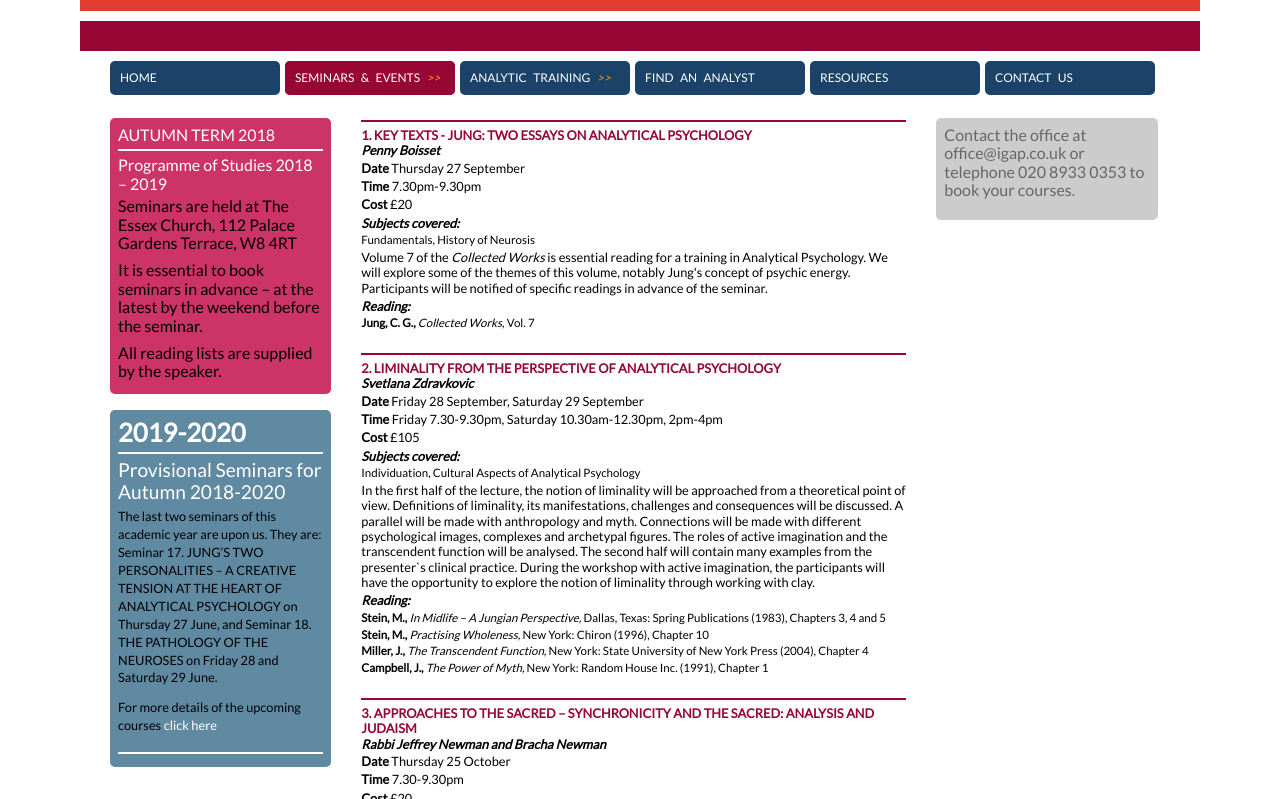
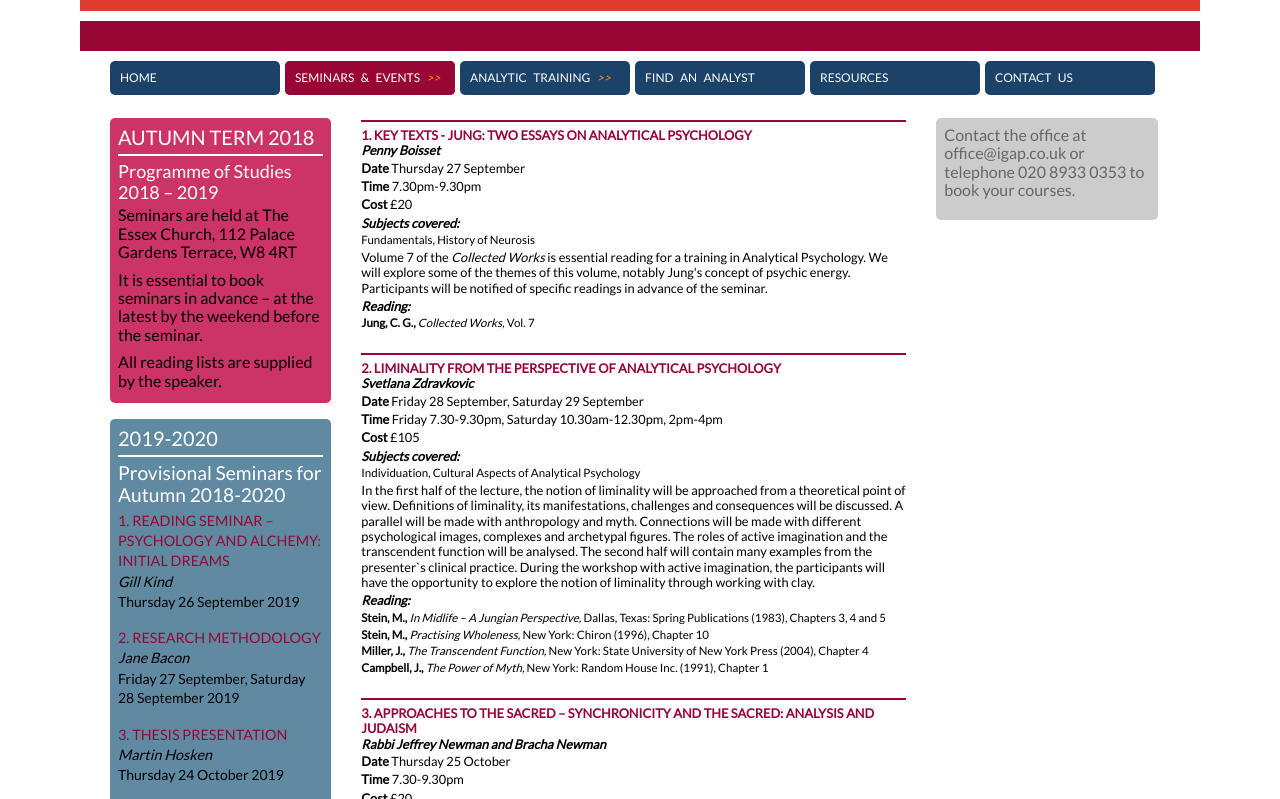
Before and after one commit to CHKass/IGAPgit, a website: page app/autumn.html in a window 1280 px wide. Shown: the part 134-933 px from the top of the page. Drawn offline with Linux system fonts and the light colour scheme.

Commit message:
Provisional list for Autumn 2019 - ready to go up in mid June

```diff
--- a/app/assets/styles/modules/_content-area.css
+++ b/app/assets/styles/modules/_content-area.css
@@ -155,7 +155,7 @@
 .col-aut h2 {
 	color:#fff;
 	font-weight:300;
-	font-size:16px;
+	font-size:18px;
 	box-sizing:border-box;
 }
 .col-aut p {
@@ -214,6 +214,35 @@
 	color:#e23b30;
 	text-decoration:none;
 	}
+.box-title {
+	font-size:20px;
+	font-weight:500;
+	color:#fff;
+	border-bottom:2px solid #fff;
+	padding-bottom:5px;
+	margin-top:0;
+	margin-bottom:5px;
+}
+.prov-tit {
+	font-size:.9rem;
+	font-weight:500;
+	line-height:1rem;
+	color:#970635;
+	margin-bottom:0;
+}
+.prov-aut {
+	font-size:.9rem;
+	font-weight:500;
+	line-height:1rem;
+	color:#000;
+	margin-bottom:0;
+}
+.prov-dat {
+	font-size:14px;
+	font-weight:300;
+	color:#000;
+	padding-bottom:5px;
+}
 
 .box {
 	background-color:#C36;
--- a/app/autumn.html
+++ b/app/autumn.html
@@ -79,18 +79,35 @@
 			<div class="col-area group">
                 <div class="col-a">
 				    <div class="col-aut">
-               	    	<h2 class="term">AUTUMN TERM 2018</h2>
+               	    	<h1 class="box-title">AUTUMN TERM 2018</h1>
 				    		<h2>Programme of Studies 2018 – 2019</h2>
 				    			<p>Seminars are held at The Essex Church, 112 Palace Gardens Terrace, W8 4RT</p>
                                 <p>It is essential to book seminars in advance – <strong>at the latest by the weekend before the seminar.</strong></p>
                                 <p>All reading lists are supplied by the speaker.</p>
                     </div>
                     <div class="col-greyblue">
-                        <h1>2019-2020</h1>
+                        <h1 class="box-title">2019-2020</h1>
                             <h2>Provisional Seminars for Autumn 2018-2020</h2>
-                                <p>The last two seminars of this academic year are upon us. They    are: Seminar 17. JUNG’S TWO PERSONALITIES – A CREATIVE TENSION     AT THE HEART OF ANALYTICAL PSYCHOLOGY on Thursday 27 June, and  Seminar 18. THE PATHOLOGY OF THE NEUROSES on Friday 28 and   Saturday 29 June.</p>
+                                <p class="prov-tit">1. READING SEMINAR – PSYCHOLOGY AND ALCHEMY: INITIAL DREAMS</p>
+                                <p class="prov-aut"><em>Gill Kind</em></p>
+                                <p class="prov-dat">Thursday 26 September 2019</p>
+                                <p class="prov-tit">2. RESEARCH METHODOLOGY</p>
+                                <p class="prov-aut"><em>Jane Bacon</em></p>
+                                <p class="prov-dat">Friday 27 September, Saturday 28 September 2019</p>
+                                <p class="prov-tit">3. THESIS PRESENTATION</p>
+                                <p class="prov-aut"><em>Martin Hosken</em></p>
+                                <p class="prov-dat">Thursday 24 October 2019</p>
+                                <p class="prov-tit">4. THE CHILD ARCHETYPE</p>
+                                <p class="prov-aut"><em>ffiona von Westhoven Perigrinor</em></p>
+                                <p class="prov-dat">Friday 25 October, Saturday 26 October 2019</p>
+                                <p class="prov-tit">5. APPROACHES TO THE SACRED - THE BHAGAVAD GITA</p>
+                                <p class="prov-aut"><em>Stephen Silver</em></p>
+                                <p class="prov-dat">Thursday 28 November and Friday 29 November 2019</p>
+                                <p class="prov-tit">6. A WORKING WITH SEVERE FORMS OF ADVERSITY</p>
+                                <p class="prov-aut"><em>Renos Papadopoulos</em></p>
+                                <p class="prov-dat">Saturday 30 November 2019</p>
 
-                                <p>For more details of the upcoming courses <a href="summer.html"   >click here</a></p>
+                                <p>Details for these courses will be published in full on the website as soon as they are finalised.</p>
                         <h1></h1>
                     </div>
                 </div>
--- a/app/temp/styles/styles.css
+++ b/app/temp/styles/styles.css
@@ -954,7 +954,7 @@ header p {
 .col-aut h2 {
 	color:#fff;
 	font-weight:300;
-	font-size:16px;
+	font-size:18px;
 	box-sizing:border-box;
 }
 
@@ -1015,6 +1015,39 @@ header p {
 	color:#e23b30;
 	text-decoration:none;
 	}
+
+.box-title {
+	font-size:20px;
+	font-weight:500;
+	color:#fff;
+	border-bottom:2px solid #fff;
+	padding-bottom:5px;
+	margin-top:0;
+	margin-bottom:5px;
+}
+
+.prov-tit {
+	font-size:.9rem;
+	font-weight:500;
+	line-height:1rem;
+	color:#970635;
+	margin-bottom:0;
+}
+
+.prov-aut {
+	font-size:.9rem;
+	font-weight:500;
+	line-height:1rem;
+	color:#000;
+	margin-bottom:0;
+}
+
+.prov-dat {
+	font-size:14px;
+	font-weight:300;
+	color:#000;
+	padding-bottom:5px;
+}
 
 .box {
 	background-color:#C36;
```
